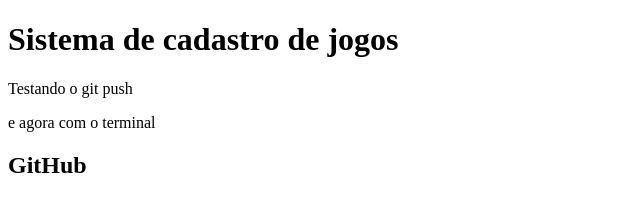
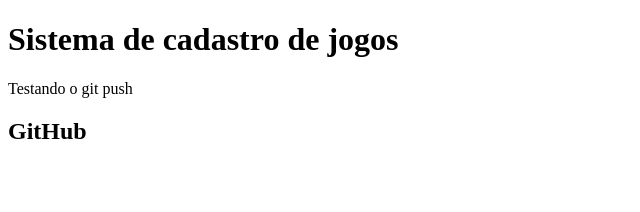
Before and after one commit to AloisSailer/praticandoGitHub, a plain HTML site: page index.html in a window 1280 px wide. Shown: the whole page, without its empty margins (0-640 px from the left). Drawn offline with Linux system fonts and the light colour scheme.

Commit message:
apagado p sobre o terminal

```diff
--- a/index.html
+++ b/index.html
@@ -9,7 +9,6 @@
 <body>
   <h1>Sistema de cadastro de jogos</h1>
   <p>Testando o git push</p>
-  <p>e agora com o terminal</p>
   <script src="./app.js"></script>
   <h2>GitHub</h2>
 </body>
```
